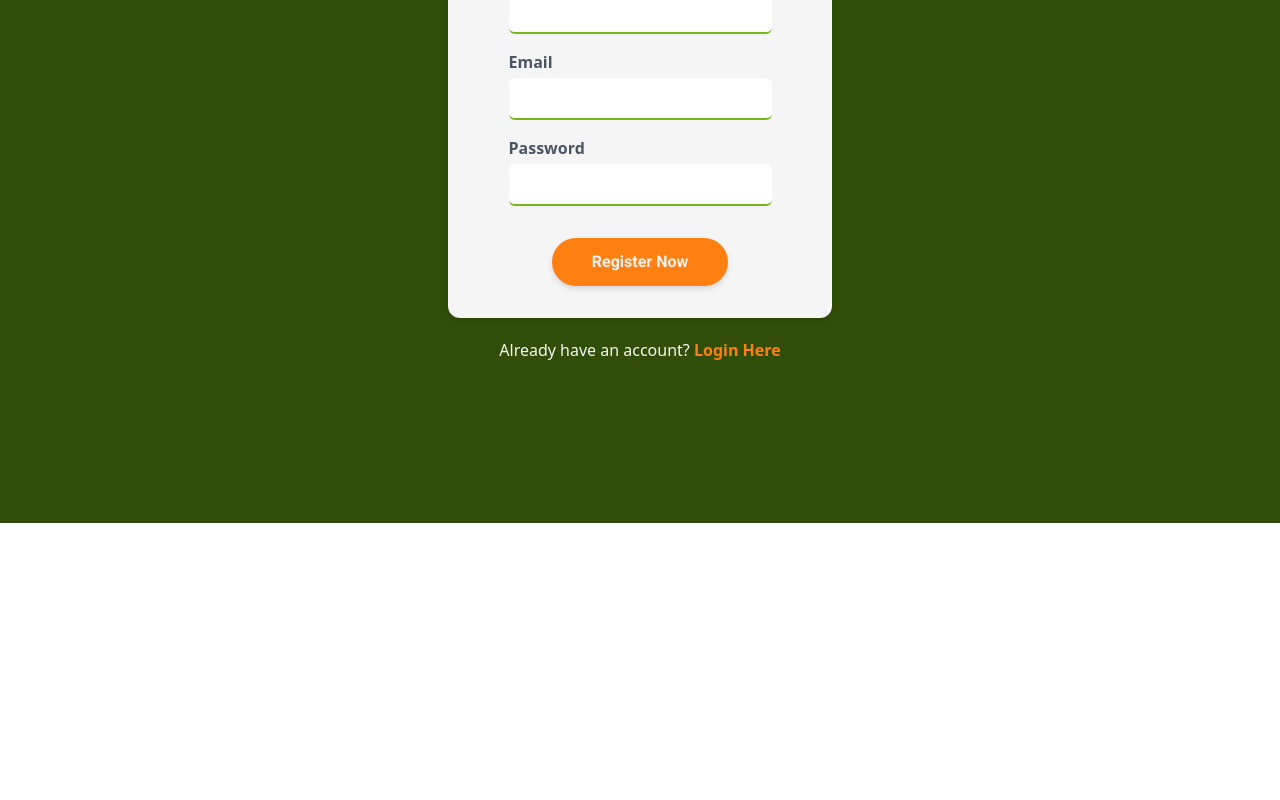
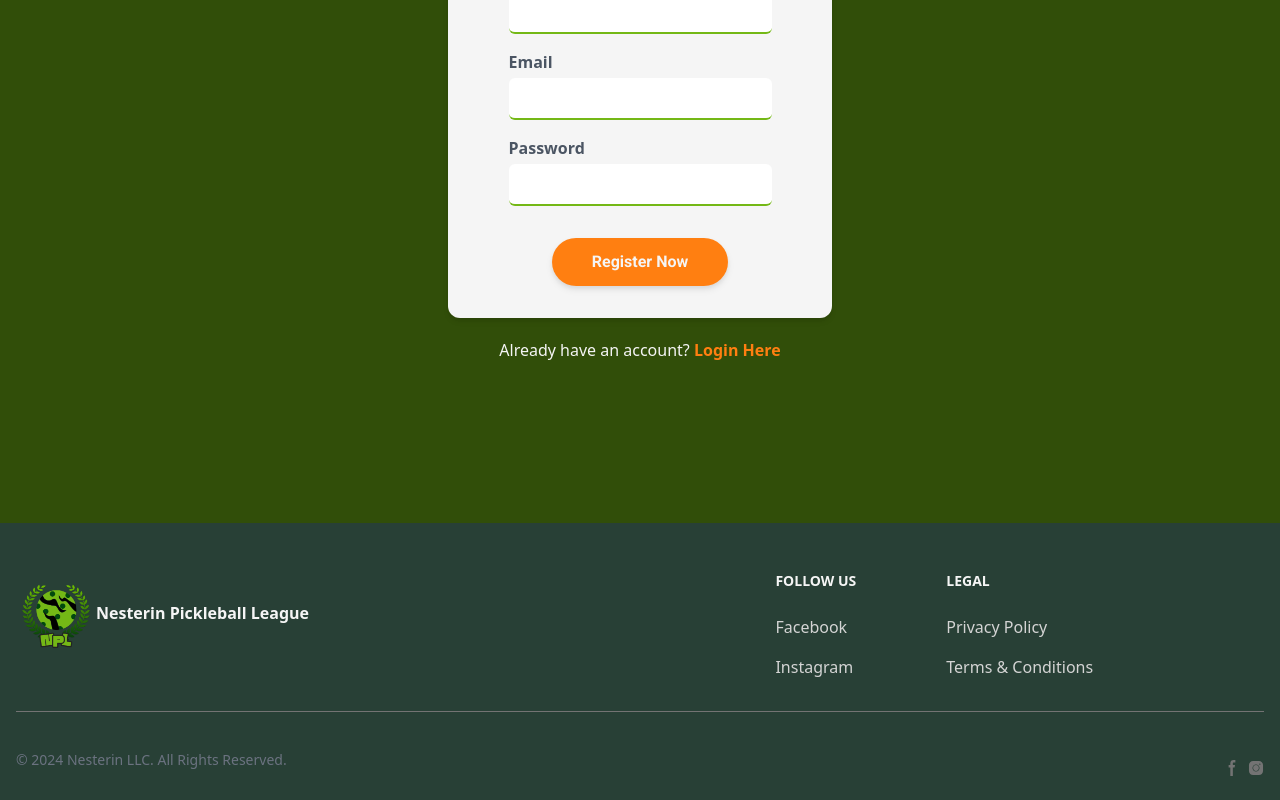
Before and after one commit to JellyrioTech/npl-public-website, a React (Vite) app: page /register in a window 1280 px wide. Shown: the part 371-1171 px from the top of the page. Before the commit the page ends 894 px from the top, so only its background shows below. Built offline with nearby package versions, Linux system fonts and the light colour scheme.

Commit message:
add footer

```diff
--- /dev/null
+++ b/src/components/Footer.tsx
@@ -0,0 +1,111 @@
+import logo from "../../public/App_logo_white.png";
+
+function Footer() {
+    return (
+        <footer className="bg-tertiary-700">
+            <div className="mx-auto w-full max-w-screen-xl p-4 py-6">
+                <div className="items-center justify-center md:flex md:justify-between">
+                    <div className="flex items-center justify-start">
+                        <img src={logo} width={80} height={80} />
+                        <span className="text-base font-bold text-neutral-100">
+                            Nesterin Pickleball League
+                        </span>
+                    </div>
+
+                    <div className="grid grid-cols-2 gap-1 md:gap-6 md:grid-cols-3 mt-6">
+                        <div>
+                            <h2 className="mb-6 text-sm font-semibold text-neutral-100 uppercase">
+                                Follow us
+                            </h2>
+                            <ul className="text-neutral-300 font-medium">
+                                <li className="mb-4">
+                                    <a
+                                        href="https://facebook.com/"
+                                        className="hover:underline "
+                                    >
+                                        Facebook
+                                    </a>
+                                </li>
+                                <li>
+                                    <a
+                                        href="https://instagram.com/"
+                                        className="hover:underline"
+                                    >
+                                        Instagram
+                                    </a>
+                                </li>
+                            </ul>
+                        </div>
+                        <div>
+                            <h2 className="mb-6 text-sm font-semibold text-neutral-100 uppercase">
+                                Legal
+                            </h2>
+                            <ul className="text-neutral-300 font-medium">
+                                <li className="mb-4">
+                                    <a href="#" className="hover:underline">
+                                        Privacy Policy
+                                    </a>
+                                </li>
+                                <li>
+                                    <a href="#" className="hover:underline">
+                                        Terms &amp; Conditions
+                                    </a>
+                                </li>
+                            </ul>
+                        </div>
+                    </div>
+                </div>
+                <hr className="my-6 border-neutral-500 mx-auto md:my-8" />
+                <div className="flex items-center justify-between">
+                    <span className="text-sm text-gray-500 text-center">
+                        © 2024{" "}
+                        <a
+                            href="https://flowbite.com/"
+                            className="hover:underline"
+                        >
+                            Nesterin LLC
+                        </a>
+                        . All Rights Reserved.
+                    </span>
+                    <div className="flex mt-4 justify-center mt-0">
+                        <a
+                            href="#"
+                            className="text-neutral-500 hover:text-neutral-100"
+                        >
+                            <svg
+                                className="w-4 h-4"
+                                aria-hidden="true"
+                                xmlns="http://www.w3.org/2000/svg"
+                                fill="currentColor"
+                                viewBox="0 0 8 19"
+                            >
+                                <path
+                                    fill-rule="evenodd"
+                                    d="M6.135 3H8V0H6.135a4.147 4.147 0 0 0-4.142 4.142V6H0v3h2v9.938h3V9h2.021l.592-3H5V3.591A.6.6 0 0 1 5.592 3h.543Z"
+                                    clip-rule="evenodd"
+                                />
+                            </svg>
+                            <span className="sr-only">Facebook page</span>
+                        </a>
+                        <a
+                            href="#"
+                            className="text-neutral-500 hover:text-neutral-100 ms-2"
+                        >
+                            <svg
+                                xmlns="http://www.w3.org/2000/svg"
+                                className="w-4 h-4"
+                                fill="currentColor"
+                                viewBox="0 0 50 50"
+                            >
+                                <path d="M 16 3 C 8.83 3 3 8.83 3 16 L 3 34 C 3 41.17 8.83 47 16 47 L 34 47 C 41.17 47 47 41.17 47 34 L 47 16 C 47 8.83 41.17 3 34 3 L 16 3 z M 37 11 C 38.1 11 39 11.9 39 13 C 39 14.1 38.1 15 37 15 C 35.9 15 35 14.1 35 13 C 35 11.9 35.9 11 37 11 z M 25 14 C 31.07 14 36 18.93 36 25 C 36 31.07 31.07 36 25 36 C 18.93 36 14 31.07 14 25 C 14 18.93 18.93 14 25 14 z M 25 16 C 20.04 16 16 20.04 16 25 C 16 29.96 20.04 34 25 34 C 29.96 34 34 29.96 34 25 C 34 20.04 29.96 16 25 16 z"></path>
+                            </svg>
+                            <span className="sr-only">Dribbble account</span>
+                        </a>
+                    </div>
+                </div>
+            </div>
+        </footer>
+    );
+}
+
+export default Footer;
--- a/src/components/NavBar.tsx
+++ b/src/components/NavBar.tsx
@@ -9,6 +9,24 @@ function NavBar() {
 
     function onToggleMenu() {
         setMenuOpen(!menuOpen);
+    }
+
+    function onClickNavigation(route: String) {
+        switch (route) {
+            case "home": {
+                navigator(routes.Home);
+                break;
+            }
+            case "about": {
+                navigator(routes.About);
+                break;
+            }
+            case "contact": {
+                navigator(routes.Contact);
+                break;
+            }
+        }
+        setMenuOpen(false);
     }
 
     return (
@@ -51,19 +69,19 @@ function NavBar() {
                         <ul className="flex flex-col justify-center items-center bg-primary-900 text-neutral-100 rounded-lg md:bg-neutral-100 md:text-neutral-900 md:flex-row md:gap-6">
                             <li
                                 className="w-full text-center md:w-auto py-3 px-2 cursor-pointer hover:bg-tertiary-300 focus:bg-tertiary-300 rounded-lg md:hover:bg-tertiary-100"
-                                onClick={() => navigator(routes.Home)}
+                                onClick={() => onClickNavigation("home")}
                             >
                                 Home
                             </li>
                             <li
                                 className="w-full text-center md:w-auto  py-3 px-2 cursor-pointer hover:bg-tertiary-300 focus:bg-tertiary-300 rounded-lg md:hover:bg-tertiary-100"
-                                onClick={() => navigator(routes.About)}
+                                onClick={() => onClickNavigation("about")}
                             >
                                 About
                             </li>
                             <li
                                 className="w-full text-center md:w-auto  py-3 px-2 cursor-pointer hover:bg-tertiary-300 focus:bg-tertiary-300 rounded-lg md:hover:bg-tertiary-100"
-                                onClick={() => navigator(routes.Contact)}
+                                onClick={() => onClickNavigation("contact")}
                             >
                                 Contact Us
                             </li>
--- a/src/screens/Layout.tsx
+++ b/src/screens/Layout.tsx
@@ -1,3 +1,4 @@
+import Footer from "../components/Footer";
 import NavBar from "../components/NavBar";
 import { Outlet } from "react-router-dom";
 
@@ -8,6 +9,7 @@ const Layout: React.FC = () => {
             <main>
                 <Outlet />
             </main>
+            <Footer />
         </div>
     );
 };
--- a/tailwind.config.js
+++ b/tailwind.config.js
@@ -5,6 +5,7 @@ export default {
         extend: {
             colors: {
                 primary: {
+                    100: "#E3F8C4",
                     500: "#74B816",
                     900: "#314E09",
                 },
@@ -16,6 +17,7 @@ export default {
                 tertiary: {
                     100: "#ACCBBF",
                     300: "#5D947E",
+                    700: "#284036",
                 },
             },
             fontFamily: {
@@ -24,6 +26,8 @@ export default {
             },
             neutral: {
                 100: "#FFFFFC",
+                300: "#E1E5DB",
+                500: "#AEB1AA",
                 900: "#020100",
             },
         },
```
